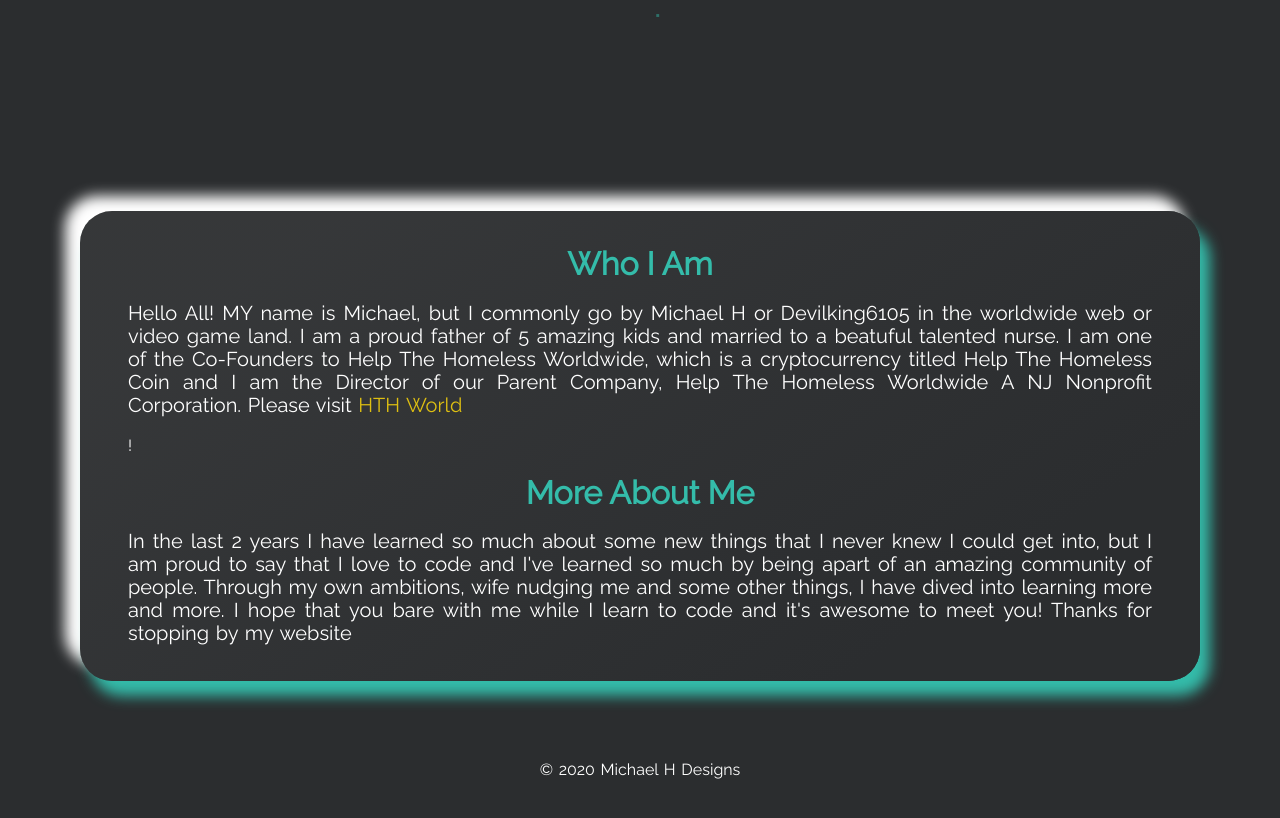
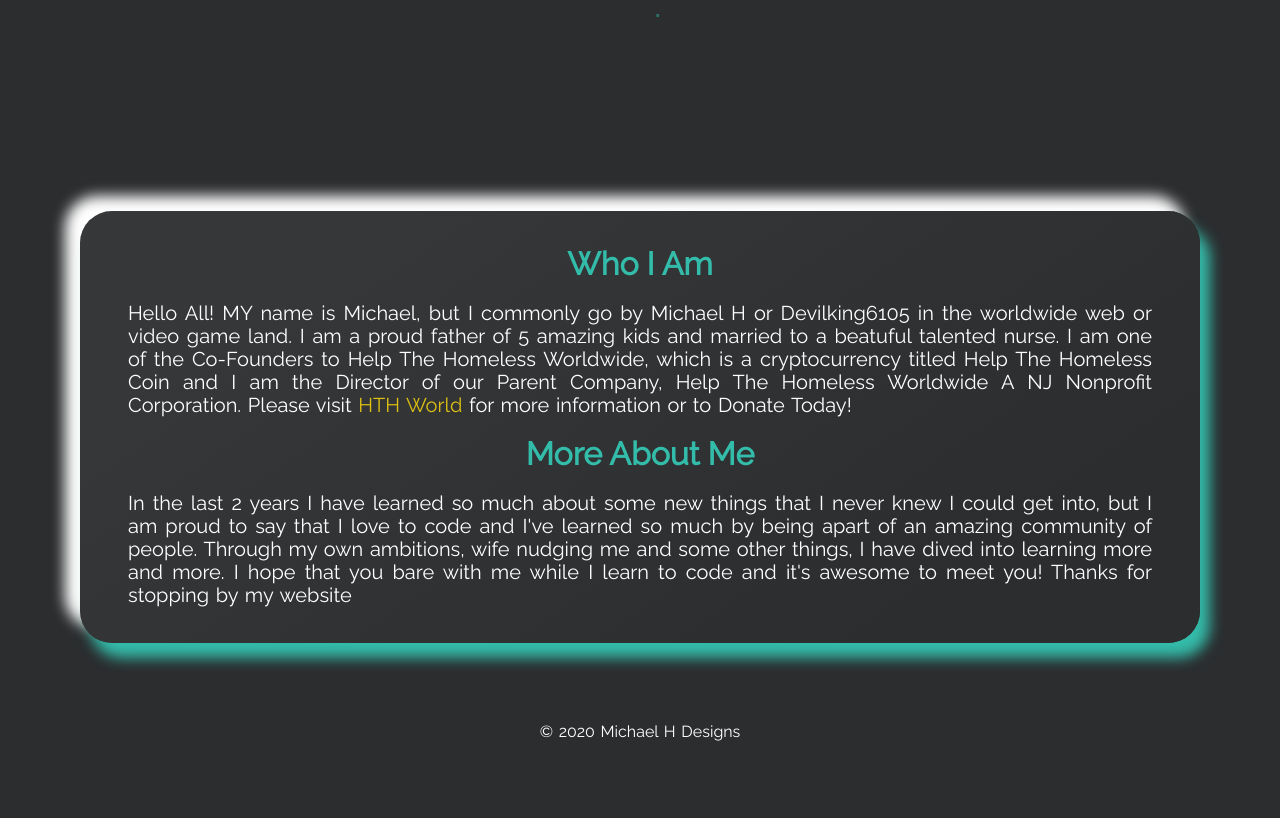
Before and after one commit to MichaelHDesigns/myprofile, a Jekyll site: the page built from index.html, in a window 1280 px wide and 900 px high, scrolled down 921 px. Shown: the top 818 px of the window. Built offline with Jekyll 4.4.1, drawn with Linux system fonts in a browser that asks for light colours.

Commit message:
Update _config.yml

```diff
--- a/_config.yml
+++ b/_config.yml
@@ -43,7 +43,7 @@ show_aboutme1_card: true
 # about_me1_title: The will be displayed as the title in the About Me section
 about_me1_title: Who I Am
 # about_me1_description: This will be displayed under the title.
-about_me1_description: Hello All! MY name is Michael, but I commonly go by Michael H or Devilking6105 in the worldwide web or video game land. I am a proud father of 5 amazing kids and married to a beatuful talented nurse. I am one of the Co-Founders to Help The Homeless Worldwide, which is a cryptocurrency titled Help The Homeless Coin and I am the Director of our Parent Company, Help The Homeless Worldwide A NJ Nonprofit Corporation. Please visit <a href="https://hth.world" style="color:#debf12">HTH World</a><p>!</p>
+about_me1_description: Hello All! MY name is Michael, but I commonly go by Michael H or Devilking6105 in the worldwide web or video game land. I am a proud father of 5 amazing kids and married to a beatuful talented nurse. I am one of the Co-Founders to Help The Homeless Worldwide, which is a cryptocurrency titled Help The Homeless Coin and I am the Director of our Parent Company, Help The Homeless Worldwide A NJ Nonprofit Corporation. Please visit <a href="https://hth.world" style="color:#debf12">HTH World</a> for more information or to Donate Today!
 # SKILLS SECTION
 # show_skills_card:
 # > setting this to true, will display the Skills section
```
